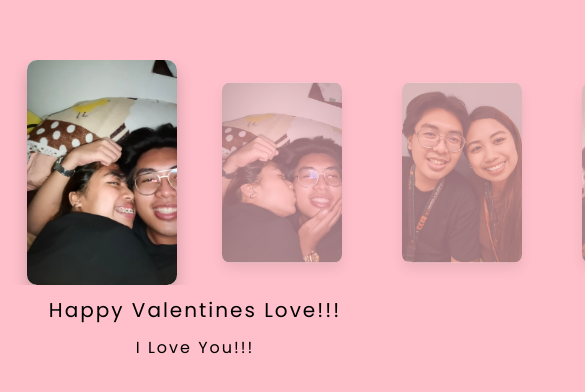
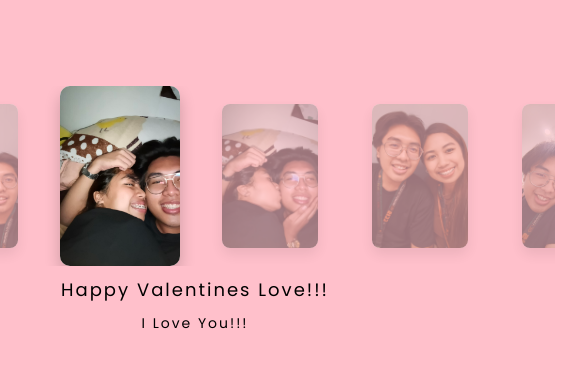
Before and after one commit to loverboywyn/valen2025, a plain HTML site: page index.html in a window 390 px wide. Shown: the part 212-604 px from the top of the page, 585 px wide, since content can reach past the window. Drawn offline with Linux system fonts and the light colour scheme.

Commit message:
Update index.html

```diff
--- a/index.html
+++ b/index.html
@@ -133,10 +133,11 @@
         }
 
         /* Mobile view adjustments */
+        /* Mobile view adjustments */
 @media only screen and (max-width: 768px) {
     .petal {
-                width: 30px;
-                height: 30px;
+        width: 25px; /* Smaller petals */
+        height: 25px;
         animation: petalFallMobile 3s linear forwards;
     }
 
@@ -158,18 +159,19 @@
     }
 
     .coverflow-item {
-                width: 150px;
-                height: 225px;
+        width: 120px; /* Smaller coverflow items */
+        height: 180px;
     }
 
     .title {
-                font-size: 20px;
+        font-size: 18px; /* Smaller title text */
     }
 
     .sub-title {
-                font-size: 16px;
+        font-size: 14px; /* Smaller subtitle text */
     }
 }
+
 
         /* Tablet view adjustments */
         @media only screen and (min-width: 768px) and (max-width: 1024px) {
```
Lines whose indentation alone changed are shown as unchanged.
